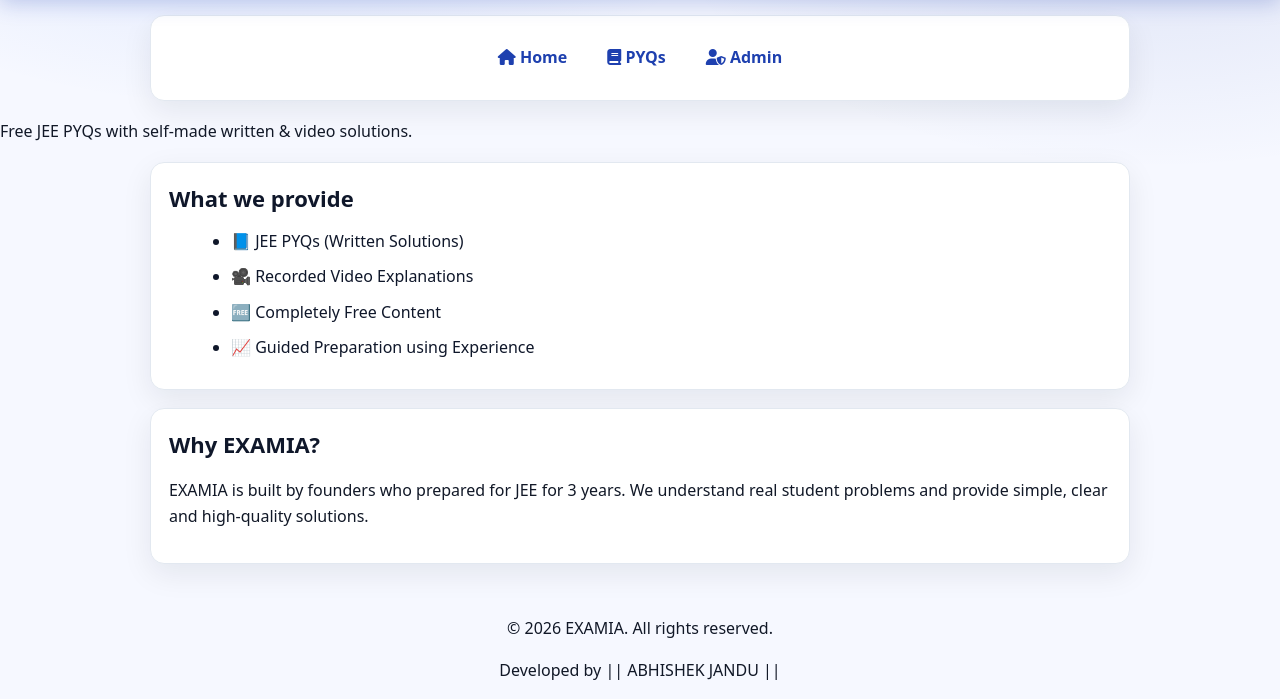
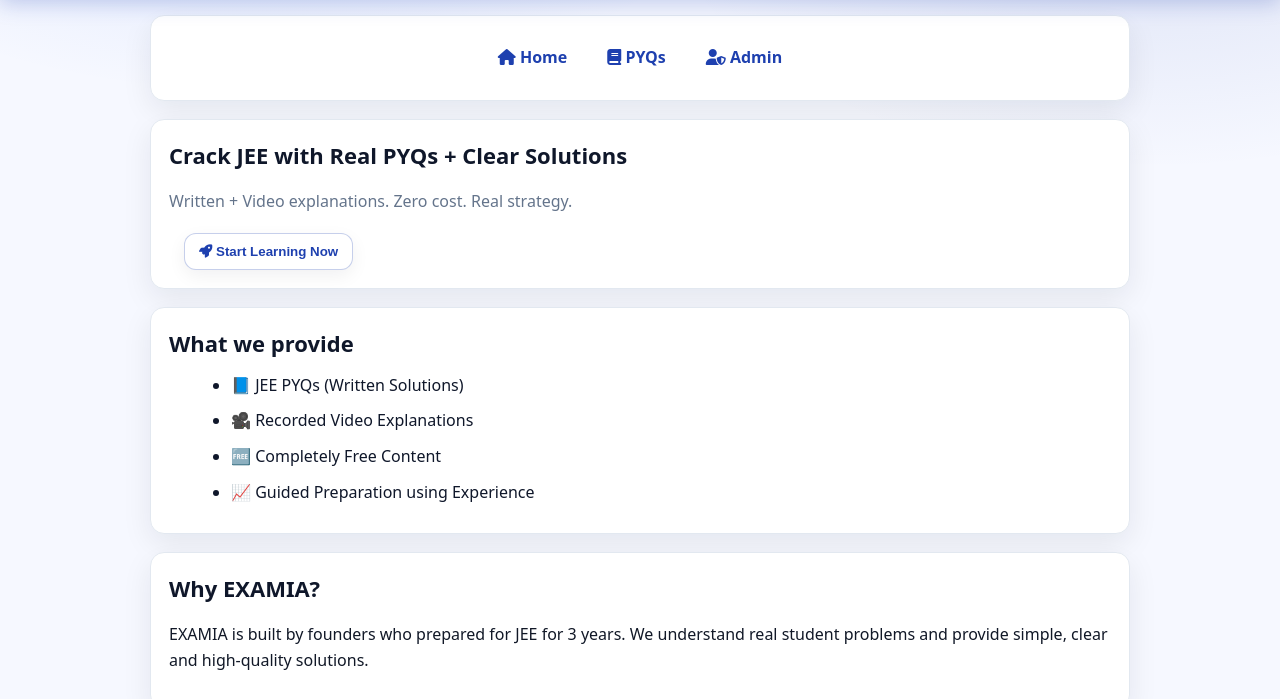
Before and after one commit to abhishek-here8/examia, a plain HTML site: page frontend/index.html in a window 1280 px wide. Shown: the part 106-805 px from the top of the page. Drawn offline with Linux system fonts and the light colour scheme; sample sign-in values are in the browser's storage.

Commit message:
add hero banner section

```diff
--- a/frontend/index.html
+++ b/frontend/index.html
@@ -17,7 +17,21 @@
   <a href="admin.html"><i class="fa-solid fa-user-shield"></i> Admin</a>
 </section>
 
-    <p>Free JEE PYQs with self-made written & video solutions.</p>
+    <section class="hero">
+  <h2>Crack JEE with Real PYQs + Clear Solutions</h2>
+  <p class="muted">
+    Written + Video explanations. Zero cost. Real strategy.
+  </p>
+
+  <div style="margin-top:18px;">
+    <a href="pyqs.html">
+      <button>
+        <i class="fa-solid fa-rocket"></i>
+        Start Learning Now
+      </button>
+    </a>
+  </div>
+</section>
 
     <section>
         <h2>What we provide</h2>
```
